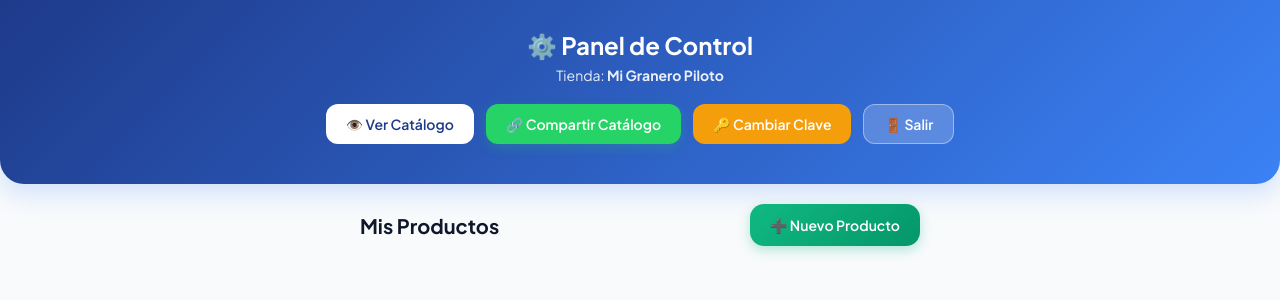
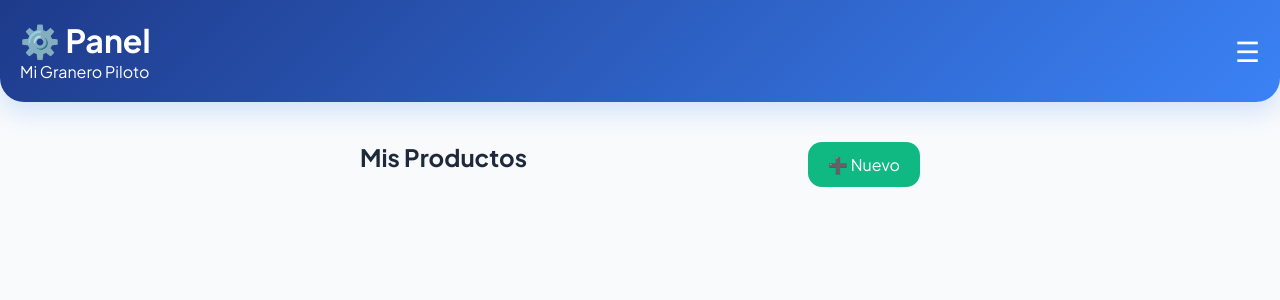
Before and after one commit to thiagoadames/CATALOGO_GRANERO, a Flask app: page /tienda/1/admin in a window 1280 px wide. Shown: the top 300 px of the page. Run offline with Flask 3, Linux system fonts and the light colour scheme; the visitor is signed in with stand-in values (Sample User, id 1); data that the repository does not hold is empty.

```diff
--- a/app.py
+++ b/app.py
@@ -4,8 +4,31 @@ import os
 import re  # Librería necesaria para limpiar textos y armar el slug de la URL
 from werkzeug.utils import secure_filename
 from werkzeug.security import generate_password_hash, check_password_hash
+import google.generativeai as genai
 
 app = Flask(__name__)
+
+# =========================================================================
+# CONFIGURACIÓN DE IA (GEMINI)
+# =========================================================================
+genai.configure(api_key=os.environ.get("GEMINI_API_KEY", "TU_API_KEY_AQUI"))
+model = genai.GenerativeModel('gemini-1.5-flash')
+
+def generar_descripcion_ia(nombre_producto):
+    try:
+        prompt = f"Genera una descripción corta y vendedora para un producto llamado {nombre_producto}."
+        response = model.generate_content(prompt)
+        return response.text.strip()
+    except:
+        return "Descripción profesional del producto."
+
+def clasificar_producto(nombre_producto):
+    try:
+        prompt = f"Clasifica '{nombre_producto}' en: Víveres, Aseo, Lácteos, Bebidas. Responde solo el nombre de la categoría."
+        response = model.generate_content(prompt)
+        return response.text.strip()
+    except:
+        return "General"
 
 # =========================================================================
 # CLAVE SECRETA: Necesaria para activar y encriptar las sesiones (session)
@@ -299,7 +322,7 @@ def panel_administrador(id_tienda):
 
 
 # ==========================================
-# FORMULARIO AGREGAR PRODUCTO
+# FORMULARIO AGREGAR PRODUCTO (CON IA)
 # ==========================================
 @app.route('/tienda/<int:id_tienda>/agregar', methods=['GET', 'POST'])
 def agregar_producto(id_tienda):
@@ -309,8 +332,9 @@ def agregar_producto(id_tienda):
     if request.method == 'POST':
         nombre = request.form['nombre']
         precio = request.form['precio']
-        categoria = request.form['categoria']
-        descripcion = request.form['descripcion']
+        # Usamos IA si no envían categoría o descripción
+        categoria = request.form.get('categoria') or clasificar_producto(nombre)
+        descripcion = request.form.get('descripcion') or generar_descripcion_ia(nombre)
 
         if 'imagen' not in request.files:
             return "<h1>Error: No se detectó el campo de imagen en el formulario.</h1>", 400
--- a/templates/panel_admin.html
+++ b/templates/panel_admin.html
@@ -11,118 +11,78 @@
 
         .header-admin {
             background: linear-gradient(135deg, #1e3a8a 0%, #3b82f6 100%);
-            color: white; padding: 30px 20px; text-align: center;
-            border-bottom-left-radius: 24px; border-bottom-right-radius: 24px;
-            box-shadow: 0 10px 25px rgba(59, 130, 246, 0.2);
+            color: white; padding: 20px; display: flex; justify-content: space-between; align-items: center;
+            border-bottom-left-radius: 24px; border-bottom-right-radius: 24px; box-shadow: 0 10px 25px rgba(59, 130, 246, 0.2);
         }
-        .header-admin h1 { font-size: 24px; font-weight: 700; margin-bottom: 5px; }
-        .header-admin p { font-size: 14px; opacity: 0.9; margin-bottom: 20px; }
 
-        .top-buttons { display: flex; justify-content: center; gap: 12px; margin-bottom: 10px; flex-wrap: wrap; }
-        .btn-top {
-            padding: 10px 20px; border-radius: 12px; font-size: 14px; font-weight: 600;
-            text-decoration: none; transition: all 0.3s; display: flex; align-items: center; gap: 6px;
-            cursor: pointer; border: none;
+        /* Menú Hamburguesa */
+        .hamburger { font-size: 28px; cursor: pointer; color: white; }
+        .side-menu {
+            height: 100%; width: 0; position: fixed; z-index: 1000; top: 0; right: 0;
+            background-color: #ffffff; overflow-x: hidden; transition: 0.5s; padding-top: 60px;
+            box-shadow: -5px 0 15px rgba(0,0,0,0.1);
         }
-        .btn-view { background: white; color: #1e3a8a; }
-        .btn-share { background: #25D366; color: white; box-shadow: 0 4px 12px rgba(37, 211, 102, 0.2); }
-        .btn-logout { background: rgba(255,255,255,0.2); color: white; border: 1px solid rgba(255,255,255,0.4); }
-        .btn-password { background: #f59e0b; color: white; }
+        .side-menu a, .side-menu .menu-item { padding: 15px 25px; text-decoration: none; font-size: 16px; color: #1e293b; display: block; transition: 0.3s; cursor: pointer; }
+        .side-menu a:hover { background-color: #f1f5f9; }
+        .close-btn { position: absolute; top: 20px; right: 25px; font-size: 30px; cursor: pointer; }
 
         .container { padding: 20px; max-width: 600px; margin: 0 auto; }
-
-        .section-title-box { display: flex; justify-content: space-between; align-items: center; margin-bottom: 20px; }
-        .section-title-box h2 { font-size: 20px; font-weight: 700; color: #0f172a; }
-
-        .btn-add {
-            background: linear-gradient(135deg, #10b981 0%, #059669 100%); color: white;
-            padding: 12px 20px; border-radius: 14px; font-weight: 600; text-decoration: none;
-            box-shadow: 0 4px 12px rgba(16, 185, 129, 0.3); font-size: 14px; transition: 0.3s;
-        }
-        .btn-add:hover { transform: translateY(-2px); }
-
-        .product-card {
-            background: white; border-radius: 18px; padding: 15px; margin-bottom: 15px;
-            display: flex; gap: 15px; align-items: center; box-shadow: 0 4px 10px rgba(0,0,0,0.03);
-            border: 1px solid #e2e8f0;
-        }
-        .product-img {
-            width: 80px; height: 80px; border-radius: 12px; object-fit: cover; background-color: #f1f5f9;
-        }
-        .product-info { flex: 1; }
-        .product-info h3 { font-size: 16px; font-weight: 700; color: #1e293b; text-transform: capitalize; }
-        .product-info .price { font-size: 15px; font-weight: 700; color: #10b981; margin: 4px 0; }
-
-        .actions-container { display: flex; gap: 8px; margin-top: 8px; }
-
-        .btn-edit {
-            background-color: #f0fdf4; color: #16a34a; border: none; padding: 6px 12px;
-            border-radius: 8px; font-size: 12px; font-weight: 600; cursor: pointer;
-            text-decoration: none; transition: 0.3s; display: inline-flex; align-items: center; gap: 4px;
-        }
-        .btn-edit:hover { background-color: #dcfce7; }
-
-        .btn-delete {
-            background-color: #fef2f2; color: #ef4444; border: none; padding: 6px 12px;
-            border-radius: 8px; font-size: 12px; font-weight: 600; cursor: pointer;
-            transition: 0.3s; display: inline-flex; align-items: center; gap: 4px;
-        }
-        .btn-delete:hover { background-color: #fee2e2; }
+        .btn-add { background: #10b981; color: white; padding: 12px 20px; border-radius: 14px; text-decoration: none; display: inline-block; }
+        .product-card { background: white; border-radius: 18px; padding: 15px; margin-bottom: 15px; display: flex; gap: 15px; border: 1px solid #e2e8f0; }
+        .product-img { width: 80px; height: 80px; border-radius: 12px; object-fit: cover; }
     </style>
 </head>
 <body>
 
     <div class="header-admin">
-        <h1>⚙️ Panel de Control</h1>
-        <p>Tienda: <strong>{{ nombre_tienda }}</strong></p>
+        <div>
+            <h1>⚙️ Panel</h1>
+            <p>{{ nombre_tienda }}</p>
+        </div>
+        <div class="hamburger" onclick="toggleMenu()">☰</div>
+    </div>
 
-        <div class="top-buttons">
-            <a href="{{ url_for('ver_catalogo', id_tienda=id_tienda) }}" class="btn-top btn-view">👁️ Ver Catálogo</a>
-            <button onclick="copiarLinkCatálogo()" class="btn-top btn-share">🔗 Compartir Catálogo</button>
-            <a href="{{ url_for('cambiar_clave', id_tienda=id_tienda) }}" class="btn-top btn-password">🔑 Cambiar Clave</a>
-            <a href="/logout" class="btn-top btn-logout">🚪 Salir</a>
+    <!-- Menú Lateral -->
+    <div id="sideMenu" class="side-menu">
+        <span class="close-btn" onclick="toggleMenu()">&times;</span>
+        <h3 style="padding: 0 25px; margin-bottom: 20px;">Configuración</h3>
+        <a href="{{ url_for('configurar_tienda', id_tienda=id_tienda) }}">🎨 Personalizar Colores y Logo</a>
+        <a href="{{ url_for('cambiar_clave', id_tienda=id_tienda) }}">🔑 Cambiar Contraseña</a>
+        <div class="menu-item">
+            <label>📂 Activar Subcarpetas</label>
+            <input type="checkbox" {% if tienda_completa.configuracion_subcarpetas %}checked{% endif %} onchange="guardarConfigSub(this)">
         </div>
+        <hr>
+        <a href="/logout" style="color: #ef4444;">🚪 Cerrar Sesión</a>
     </div>
 
     <div class="container">
-        <div class="section-title-box">
+        <div style="display:flex; justify-content:space-between; margin: 20px 0;">
             <h2>Mis Productos</h2>
-            <a href="/tienda/{{ id_tienda }}/agregar" class="btn-add">➕ Nuevo Producto</a>
+            <a href="/tienda/{{ id_tienda }}/agregar" class="btn-add">➕ Nuevo</a>
         </div>
 
         {% for producto in lista_productos %}
         <div class="product-card">
-
-            <img src="/static/imagenes/{{ producto[5]|string|replace('static/imagenes/', '')|replace('/', '') }}"
-                 class="product-img"
-                 alt="Foto de {{ producto[1] }}"
-                 onerror="this.src='https://images.unsplash.com/photo-1542838132-92c53300491e?w=200';">
-
+            <img src="{{ producto[5] }}" class="product-img" onerror="this.src='https://images.unsplash.com/photo-1542838132-92c53300491e?w=200';">
             <div class="product-info">
                 <h3>{{ producto[1] }}</h3>
-                <p class="price">${{ "{:,.0f}".format(producto[2]|float) if producto[2] else "0" }} COP</p>
-
-                <div class="actions-container">
-                    <a href="{{ url_for('editar_producto', id_tienda=id_tienda, id_producto=producto[0]) }}" class="btn-edit">
-                        ✏️ Editar
-                    </a>
-                </div>
+                <p>${{ "{:,.0f}".format(producto[2]|float) }}</p>
+                <a href="{{ url_for('editar_producto', id_tienda=id_tienda, id_producto=producto[0]) }}">✏️ Editar</a>
             </div>
         </div>
         {% endfor %}
     </div>
 
     <script>
-        function copiarLinkCatálogo() {
-            const enlaceReal = window.location.origin + "/tienda/{{ id_tienda }}/catalogo";
-
-            navigator.clipboard.writeText(enlaceReal).then(() => {
-                alert("¡Link del catálogo copiado! Ya puedes ir a WhatsApp y pegarlo para tus clientes.");
-            }).catch(err => {
-                console.error("No se pudo copiar el enlace automáticamente: ", err);
-            });
+        function toggleMenu() {
+            const menu = document.getElementById("sideMenu");
+            menu.style.width = menu.style.width === "280px" ? "0" : "280px";
+        }
+        function guardarConfigSub(checkbox) {
+            // Aquí puedes añadir un fetch hacia una ruta backend para guardar el estado del checkbox
+            alert("Preferencia de subcarpetas guardada: " + checkbox.checked);
         }
     </script>
-
 </body>
 </html>
```
